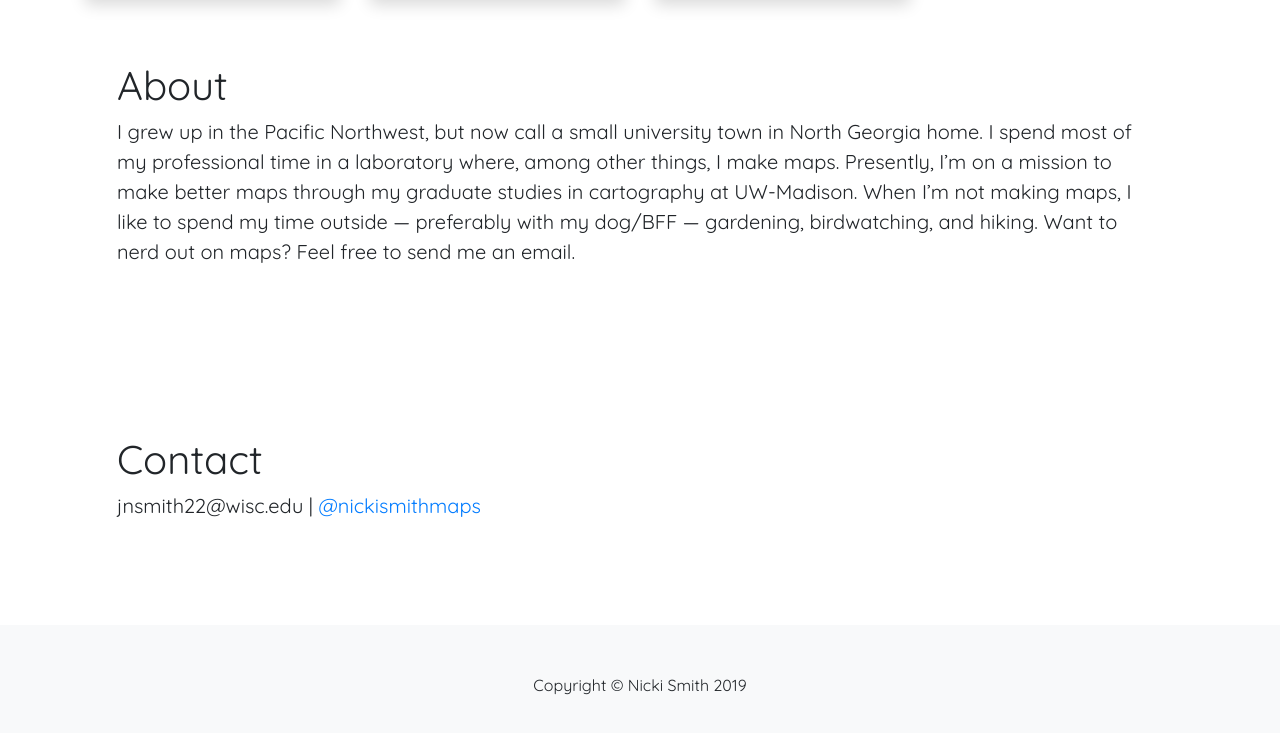
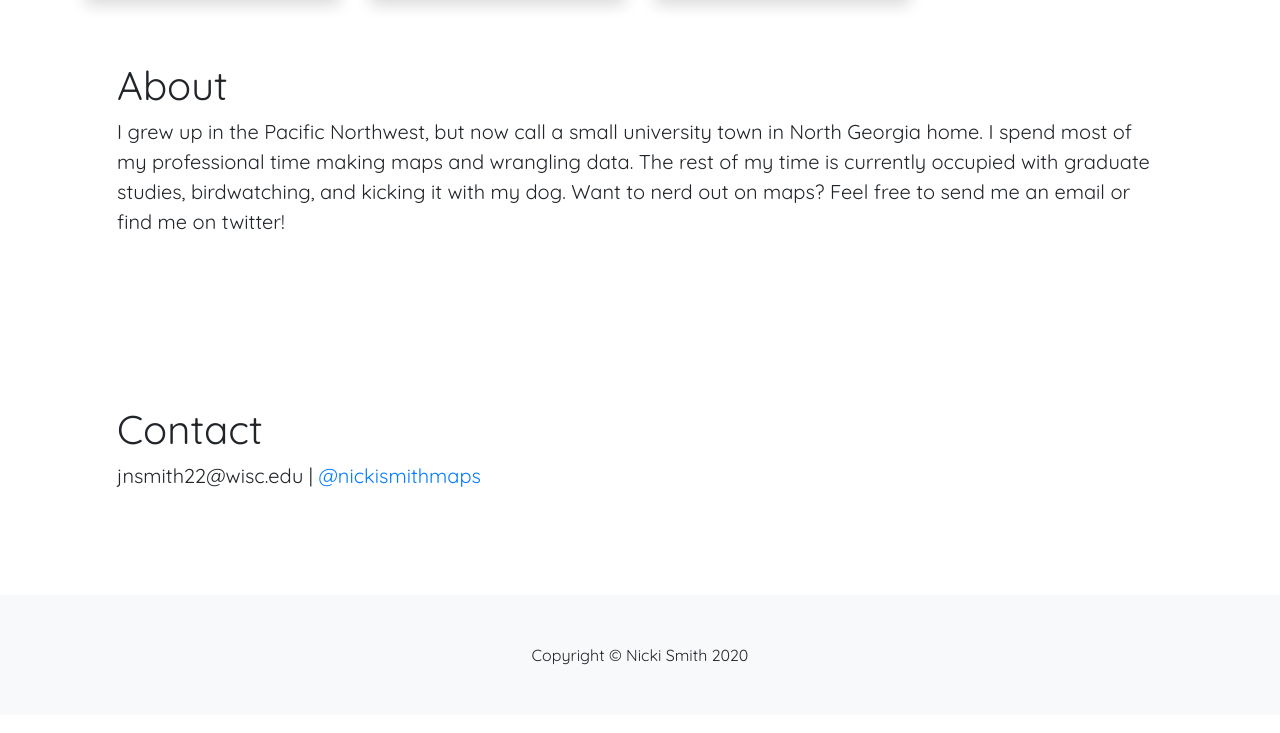
Before and after one commit to NickiSmith/NickiSmith.github.io, a plain HTML site: page index.html in a window 1280 px wide. Shown: the part 922-1655 px from the top of the page. Drawn offline with Linux system fonts and the light colour scheme.

Commit message:
Update index.html
Bio update

```diff
--- a/index.html
+++ b/index.html
@@ -100,7 +100,7 @@
 
     <header class="jumbotron my-4" id = "about" >
       <h1 class="display-5">About</h1>
-      <p class="lead">I grew up in the Pacific Northwest, but now call a small university town in North Georgia home. I spend most of my professional time in a laboratory where, among other things, I make maps. Presently, I’m on a mission to make better maps through my graduate studies in cartography at UW-Madison. When I’m not making maps, I like to spend my time outside &mdash; preferably with my dog/BFF &mdash; gardening, birdwatching, and hiking. Want to nerd out on maps?  Feel free to send me an email.</p>
+      <p class="lead">I grew up in the Pacific Northwest, but now call a small university town in North Georgia home. I spend most of my professional time making maps and wrangling data. The rest of my time is currently occupied with graduate studies, birdwatching, and kicking it with my dog. Want to nerd out on maps?  Feel free to send me an email or find me on twitter!</p>
     </header>
 
     <header class="jumbotron my-4"  id = "contact">
@@ -113,7 +113,7 @@
   <!-- Footer -->
   <footer class="py-5 bg-light">
     <div class="container">
-      <p class="m-0 text-center text-black">Copyright &copy; Nicki Smith 2019</p>
+      <p class="m-0 text-center text-black">Copyright &copy; Nicki Smith 2020</p>
     </div>
 
   </footer>
```
